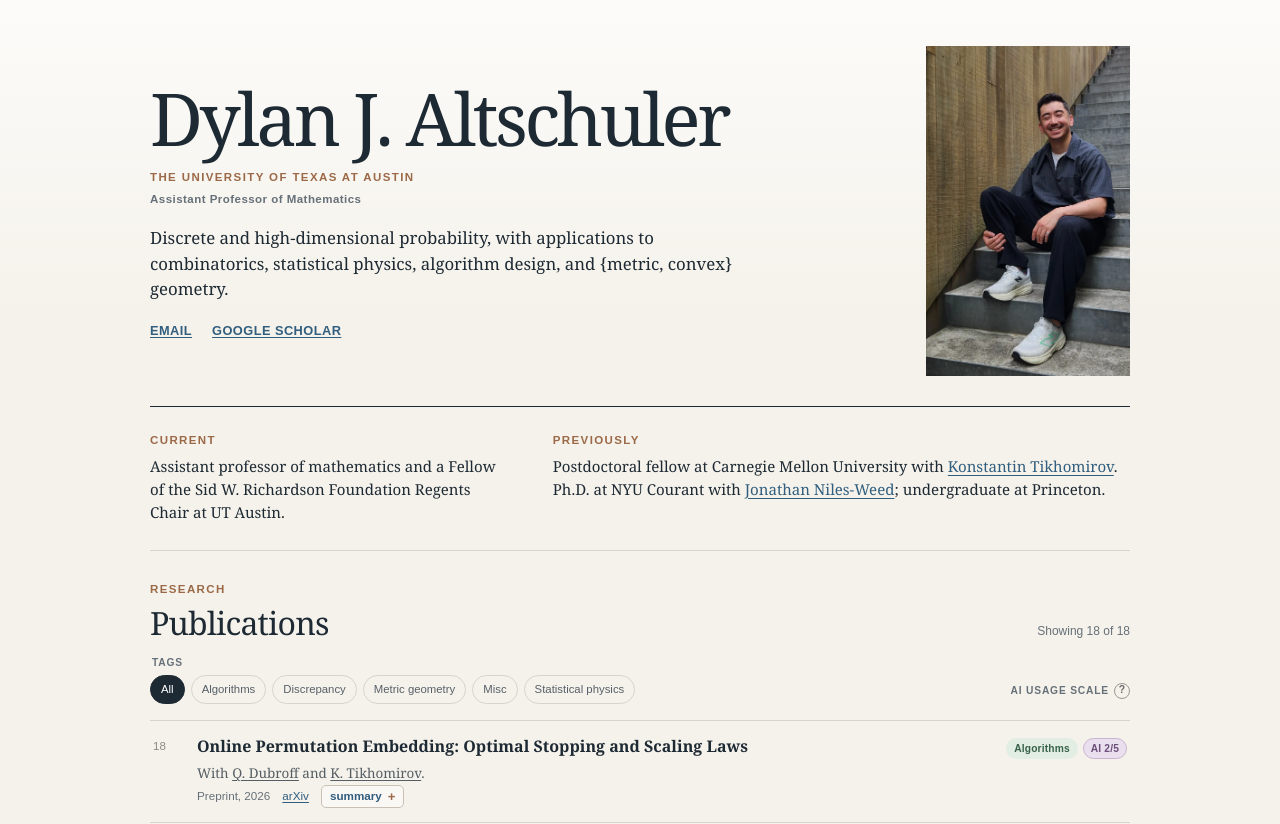
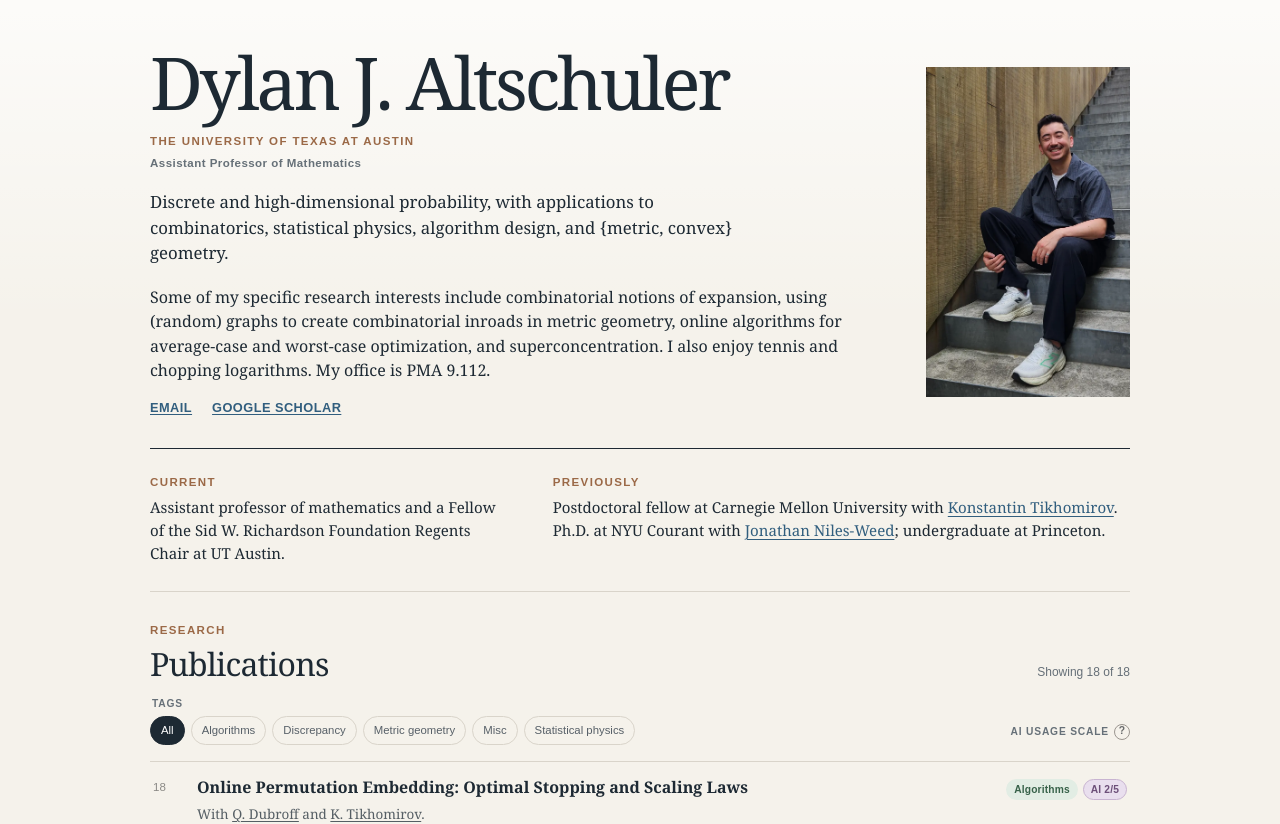
Before and after one commit to dylanaltschuler/dylanaltschuler.github.io, a React (Vite) app: page / in a window 1280 px wide. Shown: the top 824 px of the page. Built offline with nearby package versions, Linux system fonts and the light colour scheme.

Commit message:
Add research interests to homepage preview

```diff
--- a/src/App.tsx
+++ b/src/App.tsx
@@ -373,6 +373,13 @@ export default function Home() {
             combinatorics, statistical physics, algorithm design, and{" "}
             {"{metric, convex}"} geometry.
           </p>
+          <p className="research-interests">
+            Some of my specific research interests include combinatorial
+            notions of expansion, using (random) graphs to create combinatorial
+            inroads in metric geometry, online algorithms for average-case and
+            worst-case optimization, and superconcentration. I also enjoy
+            tennis and chopping logarithms. My office is PMA 9.112.
+          </p>
           <nav className="profile-links" aria-label="Profile links">
             <a href="mailto:dylan.altschuler@austin.utexas.edu">Email</a>
             <a href="https://scholar.google.com/citations?user=4JYEysUAAAAJ&hl=en">
```
